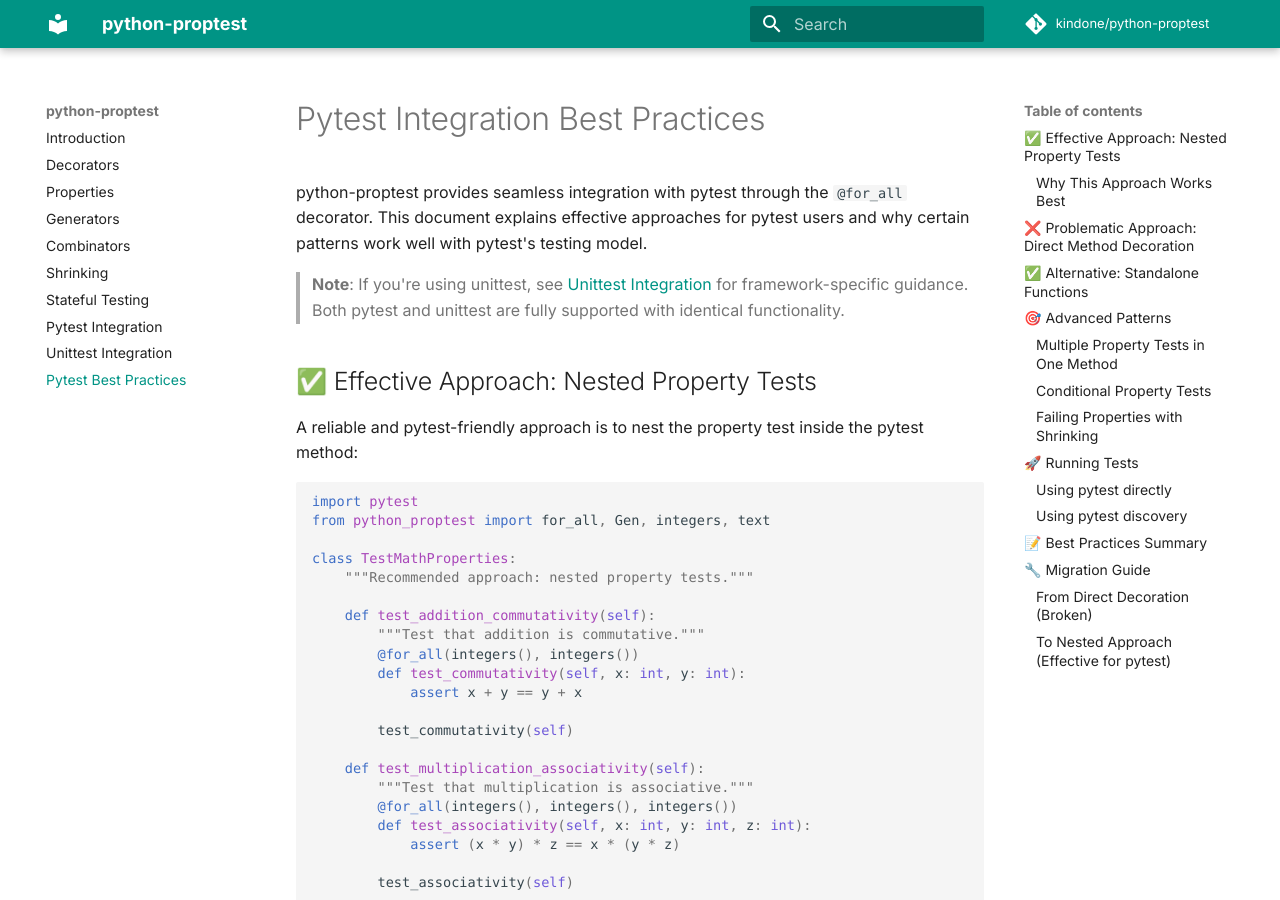
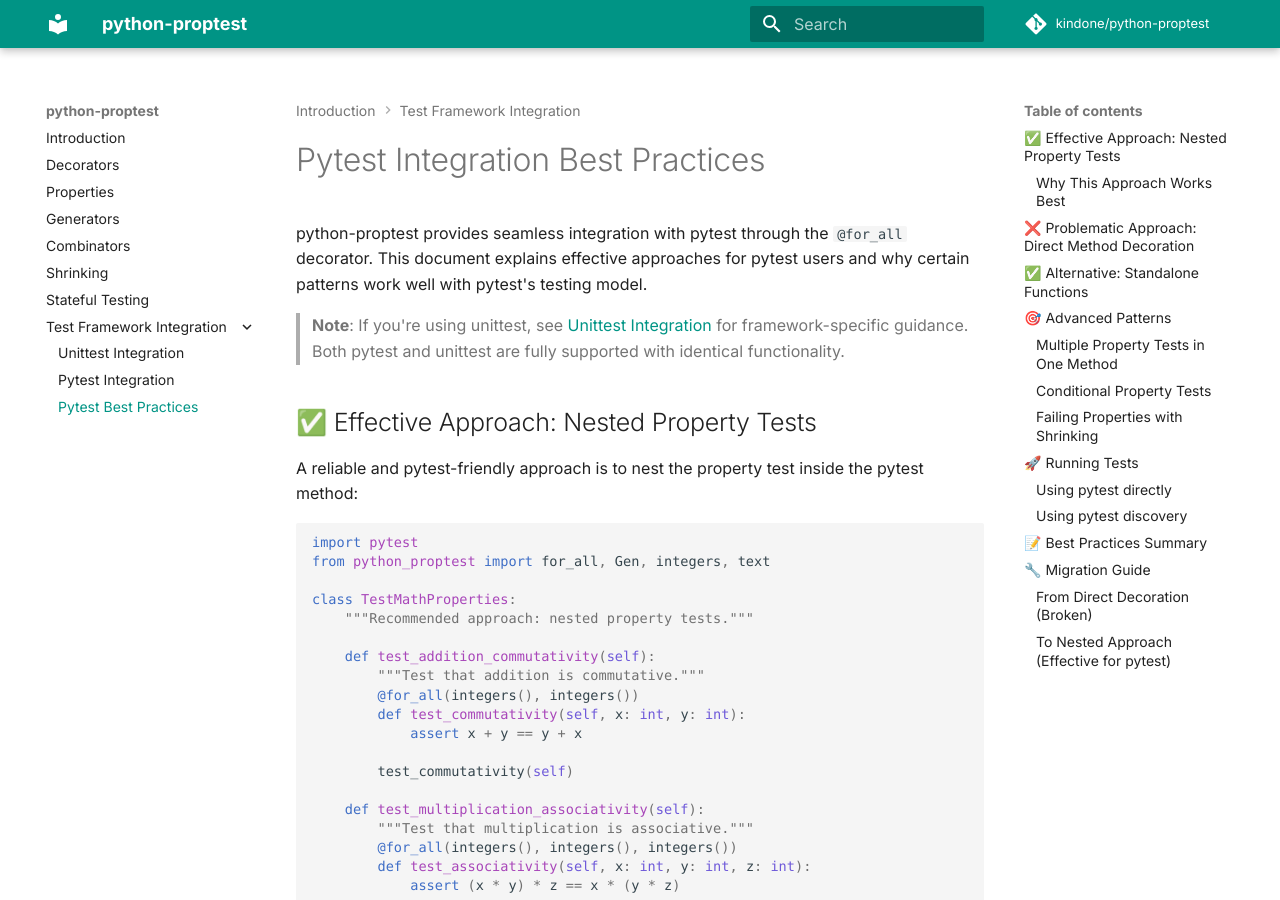
Before and after one commit to kindone/python-proptest, an MkDocs documentation site: the page built from docs/pytest-best-practices.md, in a window 1280 px wide and 900 px high. Built offline with MkDocs 1.6.1 and Material for MkDocs 9.7.7, drawn with Linux system fonts in a browser that asks for light colours; some web fonts are replaced; comment, search, counter and statistics services are not loaded.

```diff
--- a/mkdocs.yml
+++ b/mkdocs.yml
@@ -59,6 +59,7 @@ nav:
   - 'Combinators': combinators.md
   - 'Shrinking': shrinking.md
   - 'Stateful Testing': stateful-testing.md
-  - 'Pytest Integration': pytest-integration.md
-  - 'Unittest Integration': unittest-integration.md
-  - 'Pytest Best Practices': pytest-best-practices.md
+  - 'Test Framework Integration':
+    - 'Unittest Integration': unittest-integration.md
+    - 'Pytest Integration': pytest-integration.md
+    - 'Pytest Best Practices': pytest-best-practices.md
```
Also changed, not shown: .mkdocs-override.yaml (added, +8 -0 lines), 1 other file.
